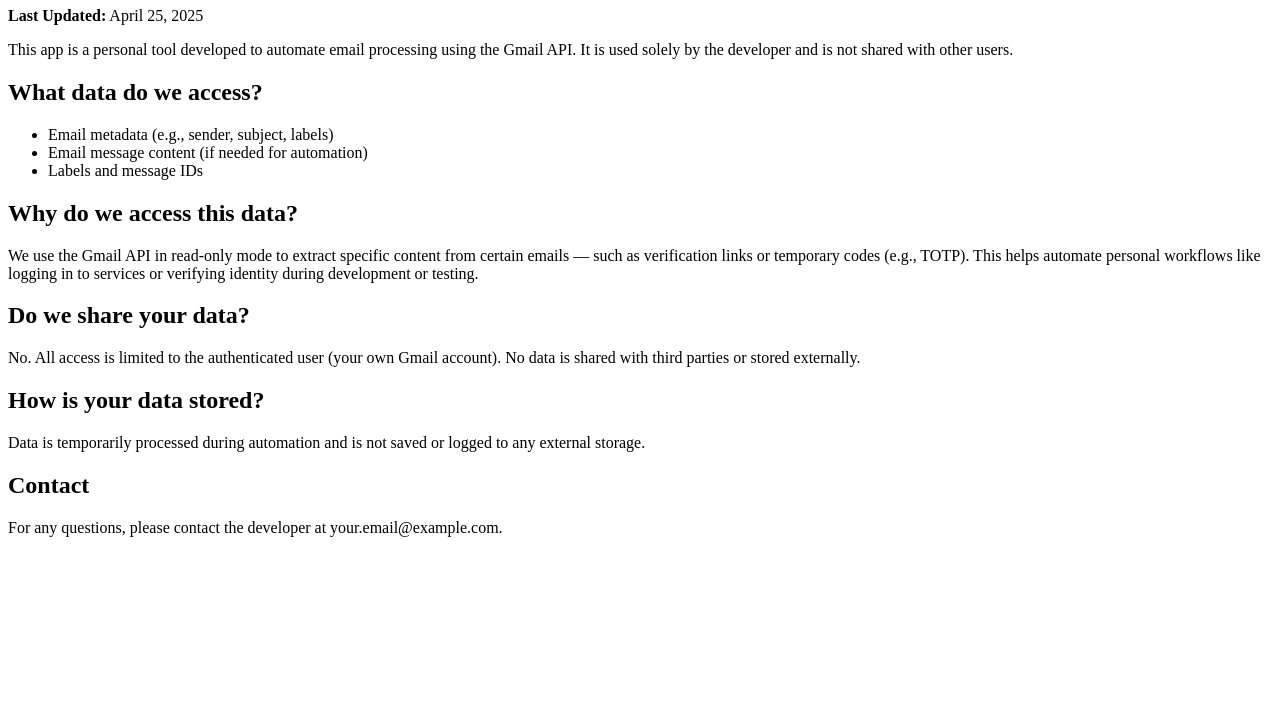
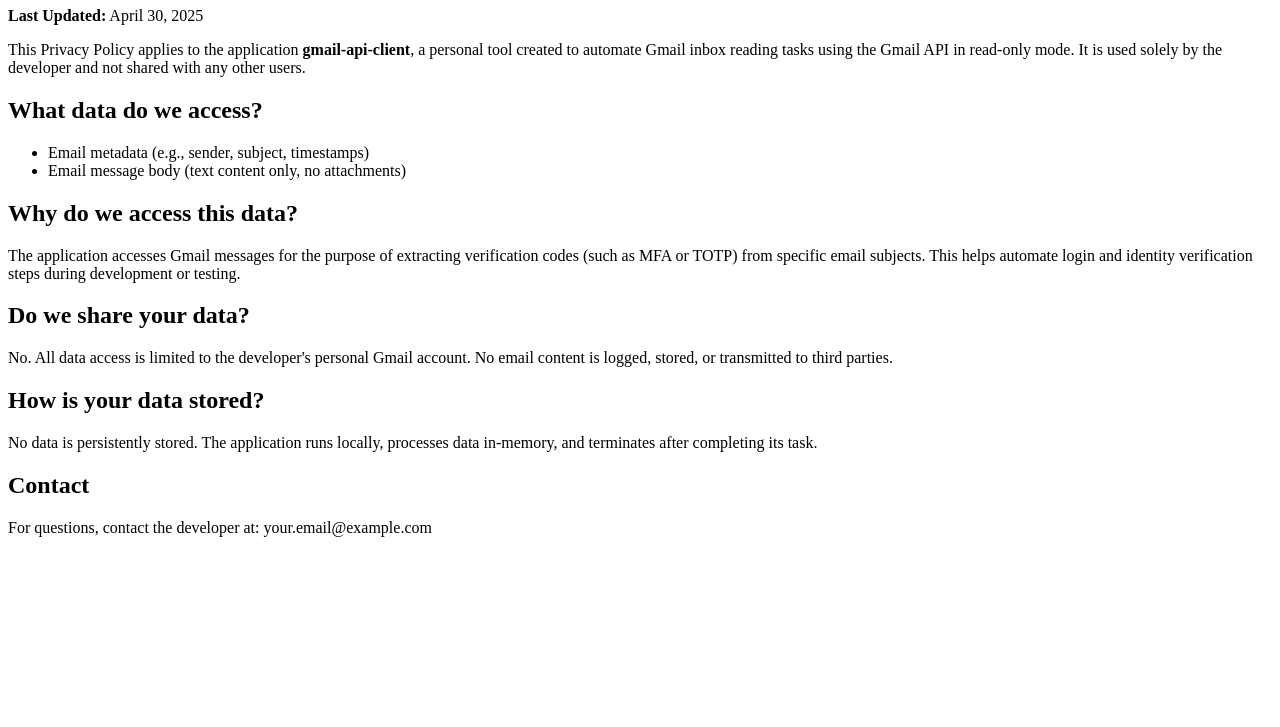
Before and after one commit to sheena-ui/gmail-automation, a plain HTML site: page privacy-policy.html in a window 1280 px wide. Shown: the part 73-800 px from the top of the page. Drawn offline with Linux system fonts and the light colour scheme.

Commit message:
update privacy-policy so that associates with my app.

```diff
--- a/privacy-policy.html
+++ b/privacy-policy.html
@@ -2,30 +2,31 @@
 <html lang="en">
 <head>
   <meta charset="UTF-8">
-  <title>Privacy Policy</title>
+  <title>Privacy Policy for gmail-api-client</title>
 </head>
 <body>
-  <h1>Privacy Policy</h1>
-  <p><strong>Last Updated:</strong> April 25, 2025</p>
-  <p>This app is a personal tool developed to automate email processing using the Gmail API. It is used solely by the developer and is not shared with other users.</p>
+  <h1>Privacy Policy for gmail-api-client</h1>
+
+  <p><strong>Last Updated:</strong> April 30, 2025</p>
+
+  <p>This Privacy Policy applies to the application <strong>gmail-api-client</strong>, a personal tool created to automate Gmail inbox reading tasks using the Gmail API in read-only mode. It is used solely by the developer and not shared with any other users.</p>
 
   <h2>What data do we access?</h2>
   <ul>
-    <li>Email metadata (e.g., sender, subject, labels)</li>
-    <li>Email message content (if needed for automation)</li>
-    <li>Labels and message IDs</li>
+    <li>Email metadata (e.g., sender, subject, timestamps)</li>
+    <li>Email message body (text content only, no attachments)</li>
   </ul>
 
   <h2>Why do we access this data?</h2>
-  <p>We use the Gmail API in read-only mode to extract specific content from certain emails — such as verification links or temporary codes (e.g., TOTP). This helps automate personal workflows like logging in to services or verifying identity during development or testing.</p>
+  <p>The application accesses Gmail messages for the purpose of extracting verification codes (such as MFA or TOTP) from specific email subjects. This helps automate login and identity verification steps during development or testing.</p>
 
   <h2>Do we share your data?</h2>
-  <p>No. All access is limited to the authenticated user (your own Gmail account). No data is shared with third parties or stored externally.</p>
+  <p>No. All data access is limited to the developer's personal Gmail account. No email content is logged, stored, or transmitted to third parties.</p>
 
   <h2>How is your data stored?</h2>
-  <p>Data is temporarily processed during automation and is not saved or logged to any external storage.</p>
+  <p>No data is persistently stored. The application runs locally, processes data in-memory, and terminates after completing its task.</p>
 
   <h2>Contact</h2>
-  <p>For any questions, please contact the developer at your.email@example.com.</p>
+  <p>For questions, contact the developer at: your.email@example.com</p>
 </body>
 </html>
```
Also changed, not shown: index.html (+7 -5 lines).
